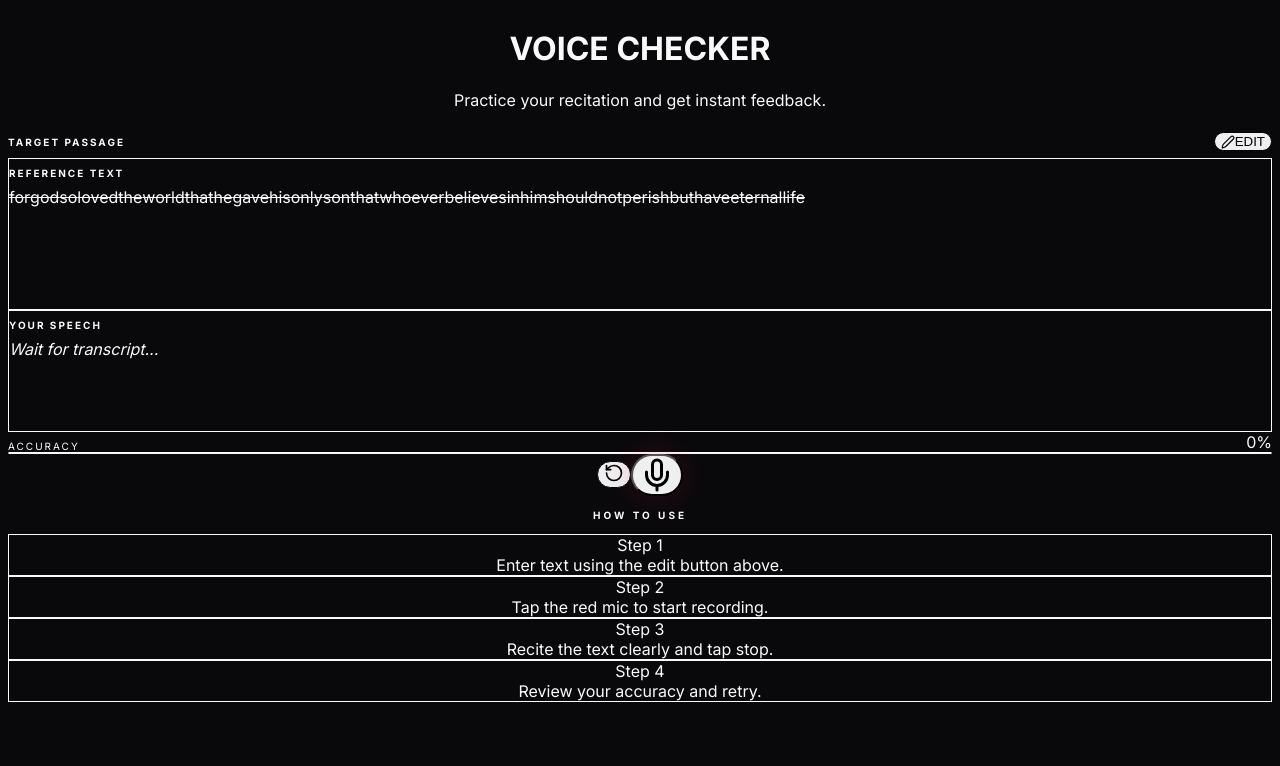
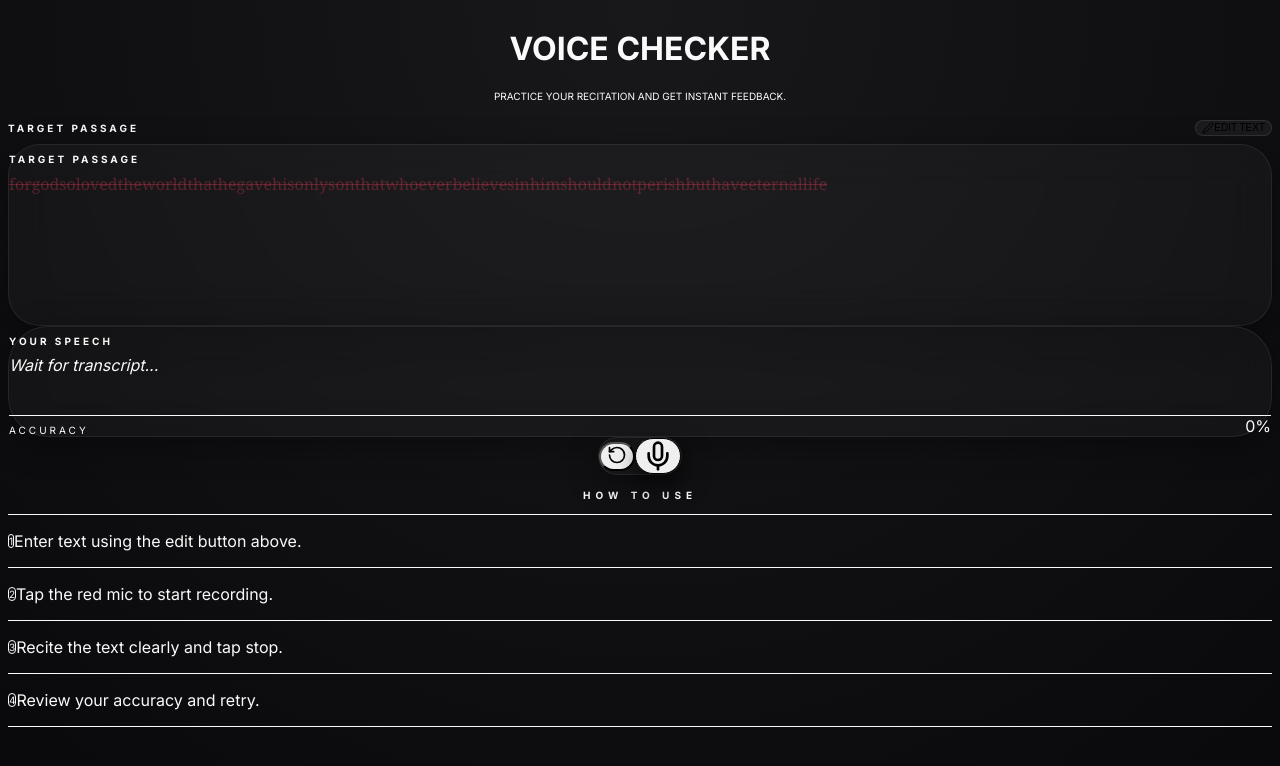
Before and after one commit to benresonance-star/v2t, a Next.js app: page / in a window 1280 px wide. Shown: the top 766 px of the page. Built offline with nearby package versions, Linux system fonts and the light colour scheme.

Commit message:
Complete premium Glassmorphism UI redesign with Framer Motion and Noto Serif font
Made-with: Cursor

```diff
--- a/package.json
+++ b/package.json
@@ -13,8 +13,11 @@
   "author": "",
   "license": "ISC",
   "dependencies": {
+    "@fontsource/inter": "^5.2.8",
+    "@fontsource/noto-serif-georgian": "^5.2.9",
     "@tailwindcss/postcss": "^4.2.1",
     "clsx": "^2.1.1",
+    "framer-motion": "^12.35.0",
     "lucide-react": "^0.577.0",
     "next": "^16.1.6",
     "react": "^19.2.4",
--- a/src/app/globals.css
+++ b/src/app/globals.css
@@ -1,3 +1,9 @@
+@import "@fontsource/inter/400.css";
+@import "@fontsource/inter/700.css";
+@import "@fontsource/inter/900.css";
+@import "@fontsource/noto-serif-georgian/400.css";
+@import "@fontsource/noto-serif-georgian/700.css";
+
 @tailwind base;
 @tailwind components;
 @tailwind utilities;
@@ -8,8 +14,34 @@
 }
 
 body {
-  background-color: var(--background);
+  background: radial-gradient(circle at top, #18181b 0%, #09090b 100%);
   color: var(--foreground);
+  min-height: 100vh;
   -webkit-font-smoothing: antialiased;
   -moz-osx-font-smoothing: grayscale;
 }
+
+.font-serif-passage {
+  font-family: "Noto Serif Georgian", Georgia, serif;
+}
+
+.glass-panel {
+  background: rgba(255, 255, 255, 0.03);
+  backdrop-filter: blur(20px);
+  -webkit-backdrop-filter: blur(20px);
+  border: 1px solid rgba(255, 255, 255, 0.08);
+  box-shadow: 0 8px 32px 0 rgba(0, 0, 0, 0.37);
+}
+
+.glass-button {
+  background: rgba(255, 255, 255, 0.05);
+  backdrop-filter: blur(10px);
+  -webkit-backdrop-filter: blur(10px);
+  border: 1px solid rgba(255, 255, 255, 0.1);
+  transition: all 0.2s ease;
+}
+
+.glass-button:hover {
+  background: rgba(255, 255, 255, 0.1);
+  border-color: rgba(255, 255, 255, 0.2);
+}
--- a/src/app/page.tsx
+++ b/src/app/page.tsx
@@ -1,11 +1,12 @@
 "use client";
 
 import React, { useState } from "react";
+import { motion, AnimatePresence } from "framer-motion";
 import { useVoiceChecker } from "@/hooks/useVoiceChecker";
 import { ReferenceDisplay } from "@/components/voiceChecker/ReferenceDisplay";
 import { TranscriptPanel } from "@/components/voiceChecker/TranscriptPanel";
 import { Controls } from "@/components/voiceChecker/Controls";
-import { Edit2, Check } from "lucide-react";
+import { Edit2, Check, AlertCircle } from "lucide-react";
 
 const DEFAULT_REFERENCE = "For God so loved the world that he gave his only Son that whoever believes in him should not perish but have eternal life";
 
@@ -27,55 +28,81 @@ export default function Home() {
   const [isEditing, setIsEditing] = useState(false);
 
   return (
-    <main className="min-h-screen bg-zinc-950 text-zinc-100 flex flex-col items-center px-4 py-12 md:py-20">
-      <div className="w-full max-w-2xl flex flex-col gap-12">
+    <main className="min-h-screen flex flex-col items-center px-6 py-16 md:py-24 max-w-3xl mx-auto">
+      <div className="w-full flex flex-col gap-16">
         {/* Header */}
-        <header className="text-center space-y-4">
-          <h1 className="text-4xl md:text-5xl font-black text-white tracking-tighter uppercase">
+        <header className="text-center space-y-6">
+          <motion.h1
+            initial={{ opacity: 0, y: -20 }}
+            animate={{ opacity: 1, y: 0 }}
+            className="text-5xl md:text-6xl font-black text-white tracking-tighter uppercase"
+          >
             Voice Checker
-          </h1>
-          <p className="text-zinc-500 font-medium tracking-wide">
+          </motion.h1>
+          <motion.p
+            initial={{ opacity: 0 }}
+            animate={{ opacity: 1 }}
+            transition={{ delay: 0.2 }}
+            className="text-zinc-500 font-medium tracking-widest uppercase text-[10px]"
+          >
             Practice your recitation and get instant feedback.
-          </p>
+          </motion.p>
         </header>
 
         {/* Reference Input/Display Area */}
-        <section className="space-y-6">
-          <div className="flex justify-between items-center px-2">
-            <h3 className="text-[10px] font-bold text-zinc-500 uppercase tracking-[0.2em]">
+        <section className="space-y-4">
+          <div className="flex justify-between items-center px-4">
+            <h3 className="text-[10px] font-black text-zinc-500 uppercase tracking-[0.3em]">
               Target Passage
             </h3>
             <button
               onClick={() => setIsEditing(!isEditing)}
-              className="flex items-center gap-2 px-4 py-1.5 rounded-full bg-zinc-900 text-zinc-400 hover:text-zinc-100 border border-zinc-800 hover:border-zinc-700 transition-all text-xs font-bold uppercase tracking-wider"
+              className="flex items-center gap-2 px-5 py-2 rounded-full glass-button text-zinc-400 hover:text-zinc-100 text-[10px] font-black uppercase tracking-widest transition-all"
             >
               {isEditing ? (
                 <>
-                  <Check size={14} />
+                  <Check size={12} />
                   Save
                 </>
               ) : (
                 <>
-                  <Edit2 size={14} />
-                  Edit
+                  <Edit2 size={12} />
+                  Edit Text
                 </>
               )}
             </button>
           </div>
 
+          <AnimatePresence mode="wait">
             {isEditing ? (
+              <motion.div
+                key="editing"
+                initial={{ opacity: 0, scale: 0.95 }}
+                animate={{ opacity: 1, scale: 1 }}
+                exit={{ opacity: 0, scale: 0.95 }}
+                className="w-full"
+              >
                 <textarea
                   value={inputText}
                   onChange={(e) => {
                     setInputText(e.target.value);
                     setReferenceText(e.target.value);
                   }}
-              className="w-full p-6 h-40 rounded-3xl bg-zinc-900 border border-zinc-800 text-zinc-100 focus:ring-2 focus:ring-emerald-500/50 focus:border-emerald-500/50 outline-none transition-all text-xl leading-relaxed font-medium resize-none shadow-2xl"
+                  className="w-full p-8 h-48 rounded-[2.5rem] glass-panel bg-zinc-900/50 text-zinc-100 focus:ring-1 focus:ring-white/20 outline-none transition-all text-xl leading-relaxed font-serif-passage resize-none"
                   placeholder="Enter reference text here..."
                 />
+              </motion.div>
             ) : (
+              <motion.div
+                key="display"
+                initial={{ opacity: 0 }}
+                animate={{ opacity: 1 }}
+                exit={{ opacity: 0 }}
+              >
                 <ReferenceDisplay alignment={alignment} />
+              </motion.div>
             )}
+          </AnimatePresence>
         </section>
 
         {/* Feedback Area */}
@@ -83,14 +110,22 @@ export default function Home() {
           <TranscriptPanel
             transcript={transcript}
             isTranscribing={isTranscribing}
+            score={score}
           />
 
+          <AnimatePresence>
             {error && (
-            <div className="p-5 bg-rose-500/10 border border-rose-500/20 rounded-2xl text-rose-400 text-sm font-medium flex items-center gap-3">
-              <div className="w-1.5 h-1.5 bg-rose-500 rounded-full animate-pulse" />
+              <motion.div
+                initial={{ opacity: 0, height: 0 }}
+                animate={{ opacity: 1, height: "auto" }}
+                exit={{ opacity: 0, height: 0 }}
+                className="p-6 glass-panel rounded-3xl border-rose-500/20 text-rose-400 text-xs font-bold flex items-center gap-4 uppercase tracking-widest"
+              >
+                <AlertCircle size={18} className="text-rose-500" />
                 {error}
-            </div>
+              </motion.div>
             )}
+          </AnimatePresence>
 
           <Controls
             isRecording={isRecording}
@@ -103,25 +138,27 @@ export default function Home() {
         </section>
 
         {/* Instructions */}
-        <footer className="mt-12 text-center space-y-6">
-          <h4 className="text-[10px] font-bold text-zinc-600 uppercase tracking-[0.3em]">How to use</h4>
-          <div className="grid grid-cols-1 md:grid-cols-2 gap-4 text-sm text-zinc-500 font-medium">
-            <div className="p-4 rounded-2xl bg-zinc-900/20 border border-zinc-800/30">
-              <span className="text-zinc-400 block mb-1">Step 1</span>
-              Enter text using the edit button above.
+        <footer className="mt-10 space-y-12">
+          <div className="flex items-center gap-6 justify-center">
+            <div className="h-px bg-white/5 flex-1" />
+            <h4 className="text-[10px] font-black text-zinc-600 uppercase tracking-[0.5em]">How to use</h4>
+            <div className="h-px bg-white/5 flex-1" />
           </div>
-            <div className="p-4 rounded-2xl bg-zinc-900/20 border border-zinc-800/30">
-              <span className="text-zinc-400 block mb-1">Step 2</span>
-              Tap the red mic to start recording.
+
+          <div className="space-y-0 text-sm text-zinc-500 font-medium max-w-lg mx-auto">
+            {[
+              "Enter text using the edit button above.",
+              "Tap the red mic to start recording.",
+              "Recite the text clearly and tap stop.",
+              "Review your accuracy and retry."
+            ].map((step, i) => (
+              <div key={i} className="flex items-center gap-8 py-6 border-t border-white/5 last:border-b">
+                <span className="w-8 h-8 rounded-full flex items-center justify-center bg-white/5 text-[10px] font-black text-zinc-400 border border-white/5">
+                  {i + 1}
+                </span>
+                <p className="tracking-wide text-zinc-400">{step}</p>
               </div>
-            <div className="p-4 rounded-2xl bg-zinc-900/20 border border-zinc-800/30">
-              <span className="text-zinc-400 block mb-1">Step 3</span>
-              Recite the text clearly and tap stop.
-            </div>
-            <div className="p-4 rounded-2xl bg-zinc-900/20 border border-zinc-800/30">
-              <span className="text-zinc-400 block mb-1">Step 4</span>
-              Review your accuracy and retry.
-            </div>
+            ))}
           </div>
         </footer>
       </div>
--- a/src/components/voiceChecker/Controls.tsx
+++ b/src/components/voiceChecker/Controls.tsx
@@ -1,4 +1,7 @@
+"use client";
+
 import React from "react";
+import { motion, AnimatePresence } from "framer-motion";
 import { Mic, Square, RotateCcw } from "lucide-react";
 
 interface ControlsProps {
@@ -19,52 +22,51 @@ export const Controls: React.FC<ControlsProps> = ({
   score,
 }) => {
   return (
-    <div className="flex flex-col gap-10 items-center w-full max-w-md mx-auto py-4">
-      {/* Score Indicator */}
-      <div className="flex flex-col gap-3 w-full px-2">
-        <div className="flex justify-between items-end">
-          <span className="text-[10px] font-bold text-zinc-500 uppercase tracking-[0.2em]">Accuracy</span>
-          <span className="text-2xl font-black text-emerald-400 tracking-tight">
-            {Math.round(score * 100)}%
-          </span>
-        </div>
-        <div className="h-2 bg-zinc-900 rounded-full overflow-hidden border border-zinc-800/50">
-          <div
-            className="h-full bg-emerald-500 shadow-[0_0_15px_rgba(16,185,129,0.3)] transition-all duration-700 ease-out"
-            style={{ width: `${score * 100}%` }}
-          />
-        </div>
-      </div>
-
-      {/* Main Buttons */}
-      <div className="flex items-center justify-center gap-10 w-full">
+    <div className="flex items-center justify-center w-full py-10">
+      <div className="flex items-center gap-4 p-2 glass-panel rounded-full relative">
+        {/* Reset Button */}
         <button
           onClick={onReset}
-          className="p-4 rounded-full bg-zinc-900 text-zinc-400 hover:text-zinc-200 border border-zinc-800 hover:border-zinc-700 transition-all active:scale-90"
+          className="p-4 rounded-full text-zinc-500 hover:text-zinc-200 transition-all active:scale-90"
           title="Reset"
         >
           <RotateCcw size={20} />
         </button>
 
+        {/* Glossy Record Button */}
+        <div className="relative group">
+          <AnimatePresence>
+            {isRecording && (
+              <motion.div
+                initial={{ scale: 0.8, opacity: 0 }}
+                animate={{ scale: 1.5, opacity: 0.2 }}
+                exit={{ scale: 2, opacity: 0 }}
+                transition={{ repeat: Infinity, duration: 1.5, ease: "easeOut" }}
+                className="absolute inset-0 rounded-full bg-rose-500 blur-xl"
+              />
+            )}
+          </AnimatePresence>
+
           {!isRecording ? (
             <button
               onClick={onStart}
               disabled={isTranscribing}
-            className="w-24 h-24 rounded-full bg-rose-600 text-white flex items-center justify-center shadow-[0_0_30px_rgba(225,29,72,0.2)] hover:bg-rose-500 transition-all active:scale-95 disabled:opacity-20 disabled:cursor-not-allowed group relative"
+              className="w-20 h-20 rounded-full bg-gradient-to-b from-zinc-700 to-zinc-900 border border-white/10 shadow-[inset_0_2px_4px_rgba(255,255,255,0.1),0_10px_20px_rgba(0,0,0,0.5)] flex items-center justify-center hover:from-zinc-600 hover:to-zinc-800 transition-all active:scale-95 disabled:opacity-20 disabled:cursor-not-allowed group"
             >
-            <div className="absolute inset-0 rounded-full bg-rose-600 animate-ping opacity-20 group-hover:hidden" />
-            <Mic size={36} className="relative z-10" />
+              <Mic size={32} className="text-white group-hover:scale-110 transition-transform" />
             </button>
           ) : (
             <button
               onClick={onStop}
-            className="w-24 h-24 rounded-full bg-zinc-100 text-zinc-950 flex items-center justify-center shadow-2xl hover:bg-white transition-all animate-pulse active:scale-95"
+              className="w-20 h-20 rounded-full bg-gradient-to-b from-rose-500 to-rose-700 border border-white/20 shadow-[inset_0_2px_4px_rgba(255,255,255,0.2),0_0_30px_rgba(244,63,94,0.4)] flex items-center justify-center animate-pulse active:scale-95"
             >
-            <Square size={36} fill="currentColor" />
+              <Square size={28} fill="white" className="text-white" />
             </button>
           )}
+        </div>
 
-        <div className="w-12" /> {/* Spacer to balance the reset button */}
+        {/* Balanced Spacer */}
+        <div className="w-12" />
       </div>
     </div>
   );
--- a/src/components/voiceChecker/ReferenceDisplay.tsx
+++ b/src/components/voiceChecker/ReferenceDisplay.tsx
@@ -1,4 +1,7 @@
+"use client";
+
 import React from "react";
+import { motion, AnimatePresence } from "framer-motion";
 import { AlignmentResult } from "../../core/align";
 import { clsx, type ClassValue } from "clsx";
 import { twMerge } from "tailwind-merge";
@@ -13,11 +16,11 @@ interface ReferenceDisplayProps {
 
 export const ReferenceDisplay: React.FC<ReferenceDisplayProps> = ({ alignment }) => {
   return (
-    <div className="p-6 bg-zinc-900/50 rounded-2xl border border-zinc-800 min-h-[150px] shadow-xl">
-      <h2 className="text-[10px] font-bold text-zinc-500 uppercase tracking-[0.2em] mb-4">
-        Reference Text
+    <div className="p-8 glass-panel rounded-[2rem] min-h-[180px]">
+      <h2 className="text-[10px] font-black text-zinc-500 uppercase tracking-[0.3em] mb-6">
+        Target Passage
       </h2>
-      <div className="flex flex-wrap gap-x-2 gap-y-3 text-xl leading-relaxed font-medium">
+      <div className="flex flex-wrap gap-x-2 gap-y-4 text-2xl leading-relaxed font-serif-passage">
         {alignment.length === 0 ? (
           <span className="text-zinc-700 italic">No reference text loaded...</span>
         ) : (
@@ -25,18 +28,26 @@ export const ReferenceDisplay: React.FC<ReferenceDisplayProps> = ({ alignment })
             if (!item.ref) return null;
 
             return (
-              <span
+              <motion.span
                 key={idx}
+                initial={false}
+                animate={{
+                  color:
+                    item.status === "correct" ? "#34d399" :
+                    item.status === "substituted" ? "#fbbf24" :
+                    item.status === "omitted" ? "rgba(244, 63, 94, 0.3)" :
+                    "rgba(212, 212, 216, 0.5)",
+                  scale: item.status === "correct" ? 1.05 : 1,
+                }}
+                transition={{ duration: 0.4, ease: "easeOut" }}
                 className={cn(
-                  "px-1.5 py-0.5 rounded-md transition-all duration-300",
-                  item.status === "correct" && "text-emerald-400 bg-emerald-400/10",
-                  item.status === "omitted" && "text-rose-500/50 line-through decoration-rose-500/30",
-                  item.status === "substituted" && "text-amber-400 bg-amber-400/10 border-b border-amber-400/50",
-                  item.status === "inserted" && "hidden"
+                  "relative inline-block transition-all duration-500",
+                  item.status === "omitted" && "line-through decoration-rose-500/20",
+                  item.status === "substituted" && "border-b border-amber-400/30"
                 )}
               >
                 {item.ref}
-              </span>
+              </motion.span>
             );
           })
         )}
--- a/src/components/voiceChecker/TranscriptPanel.tsx
+++ b/src/components/voiceChecker/TranscriptPanel.tsx
@@ -1,34 +1,71 @@
+"use client";
+
 import React from "react";
+import { motion } from "framer-motion";
 
 interface TranscriptPanelProps {
   transcript: string;
   isTranscribing: boolean;
+  score: number;
 }
 
 export const TranscriptPanel: React.FC<TranscriptPanelProps> = ({
   transcript,
   isTranscribing,
+  score,
 }) => {
   return (
-    <div className="p-6 bg-zinc-900/30 rounded-2xl border border-zinc-800/50 min-h-[120px] backdrop-blur-sm">
-      <h2 className="text-[10px] font-bold text-zinc-500 uppercase tracking-[0.2em] mb-4">
+    <div className="p-8 glass-panel rounded-[2.5rem] flex flex-col gap-8">
+      <div className="space-y-4">
+        <h2 className="text-[10px] font-black text-zinc-500 uppercase tracking-[0.3em]">
           Your Speech
         </h2>
-      <div className="text-zinc-300 italic text-lg leading-relaxed">
+        <div className="text-zinc-300 italic text-xl leading-relaxed min-h-[60px]">
           {isTranscribing ? (
-          <div className="flex items-center gap-3 text-sky-400">
-            <div className="flex gap-1">
-              <div className="w-1.5 h-1.5 bg-sky-400 rounded-full animate-bounce [animation-duration:0.8s]" />
-              <div className="w-1.5 h-1.5 bg-sky-400 rounded-full animate-bounce [animation-duration:0.8s] [animation-delay:0.2s]" />
-              <div className="w-1.5 h-1.5 bg-sky-400 rounded-full animate-bounce [animation-duration:0.8s] [animation-delay:0.4s]" />
+            <div className="flex items-center gap-4 text-sky-400">
+              <div className="flex gap-1.5">
+                <motion.div
+                  animate={{ scale: [1, 1.5, 1] }}
+                  transition={{ repeat: Infinity, duration: 1 }}
+                  className="w-2 h-2 bg-sky-400 rounded-full"
+                />
+                <motion.div
+                  animate={{ scale: [1, 1.5, 1] }}
+                  transition={{ repeat: Infinity, duration: 1, delay: 0.2 }}
+                  className="w-2 h-2 bg-sky-400 rounded-full"
+                />
+                <motion.div
+                  animate={{ scale: [1, 1.5, 1] }}
+                  transition={{ repeat: Infinity, duration: 1, delay: 0.4 }}
+                  className="w-2 h-2 bg-sky-400 rounded-full"
+                />
               </div>
-            <span className="text-sm font-medium tracking-wide">Processing audio...</span>
+              <span className="text-xs font-bold uppercase tracking-widest">Analyzing...</span>
             </div>
           ) : transcript ? (
-          <span className="not-italic text-zinc-200">{transcript}</span>
+            <span className="not-italic text-zinc-200 font-medium">{transcript}</span>
           ) : (
-          <span className="text-zinc-600 text-base">Wait for transcript...</span>
+            <span className="text-zinc-700 text-lg">Wait for transcript...</span>
           )}
+        </div>
+      </div>
+
+      {/* Integrated Accuracy Bar */}
+      <div className="pt-6 border-t border-white/5 space-y-4">
+        <div className="flex justify-between items-end px-1">
+          <span className="text-[10px] font-black text-zinc-500 uppercase tracking-[0.3em]">Accuracy</span>
+          <span className="text-xl font-bold text-zinc-100 tracking-tighter">
+            {Math.round(score * 100)}%
+          </span>
+        </div>
+        <div className="h-1 bg-zinc-900/50 rounded-full overflow-hidden relative">
+          <motion.div
+            initial={{ width: 0 }}
+            animate={{ width: `${score * 100}%` }}
+            transition={{ duration: 1, ease: "circOut" }}
+            className="h-full bg-white/80 shadow-[0_0_20px_rgba(255,255,255,0.3)] relative z-10"
+          />
+        </div>
       </div>
     </div>
   );
```
Also changed, not shown: 1 other file (tests, documents, lock files or other folders). Lines whose indentation alone changed are shown as unchanged.
